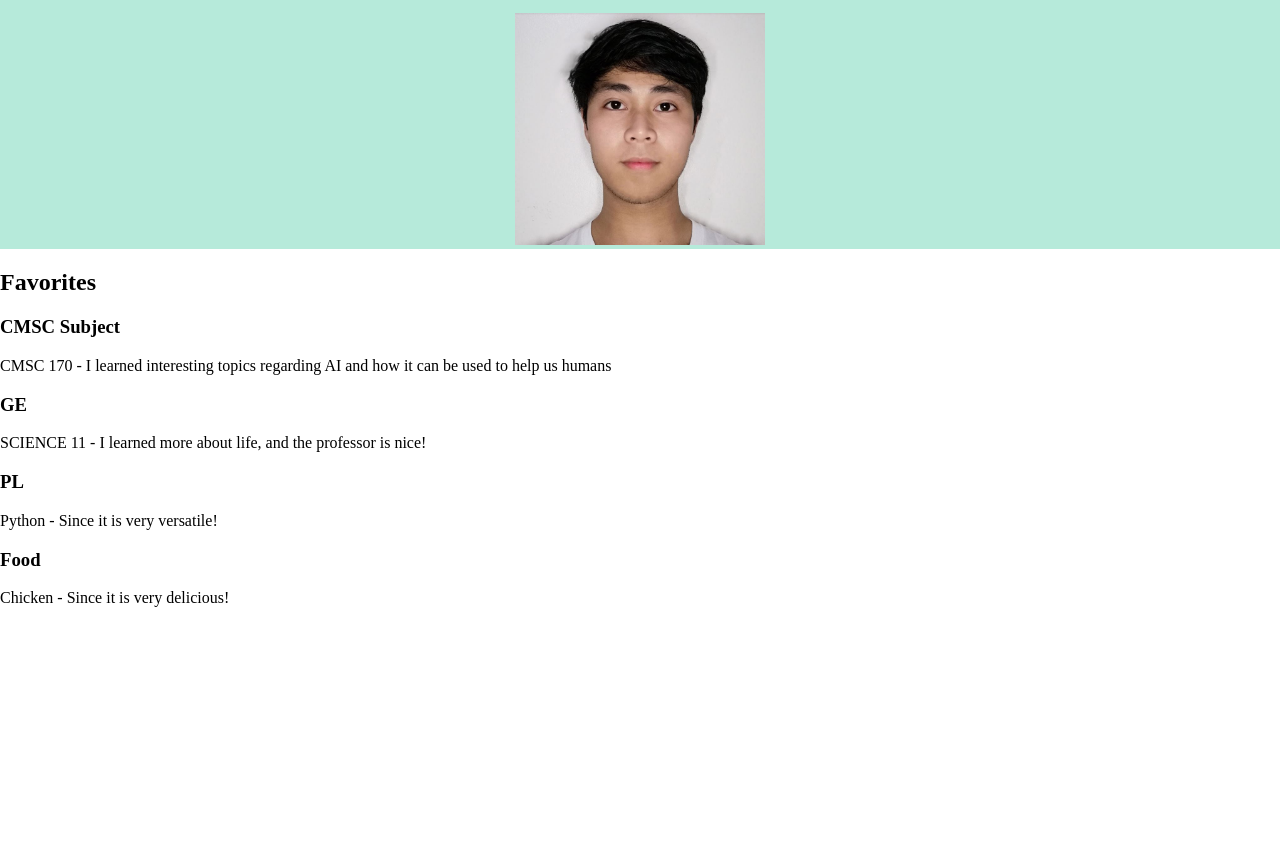
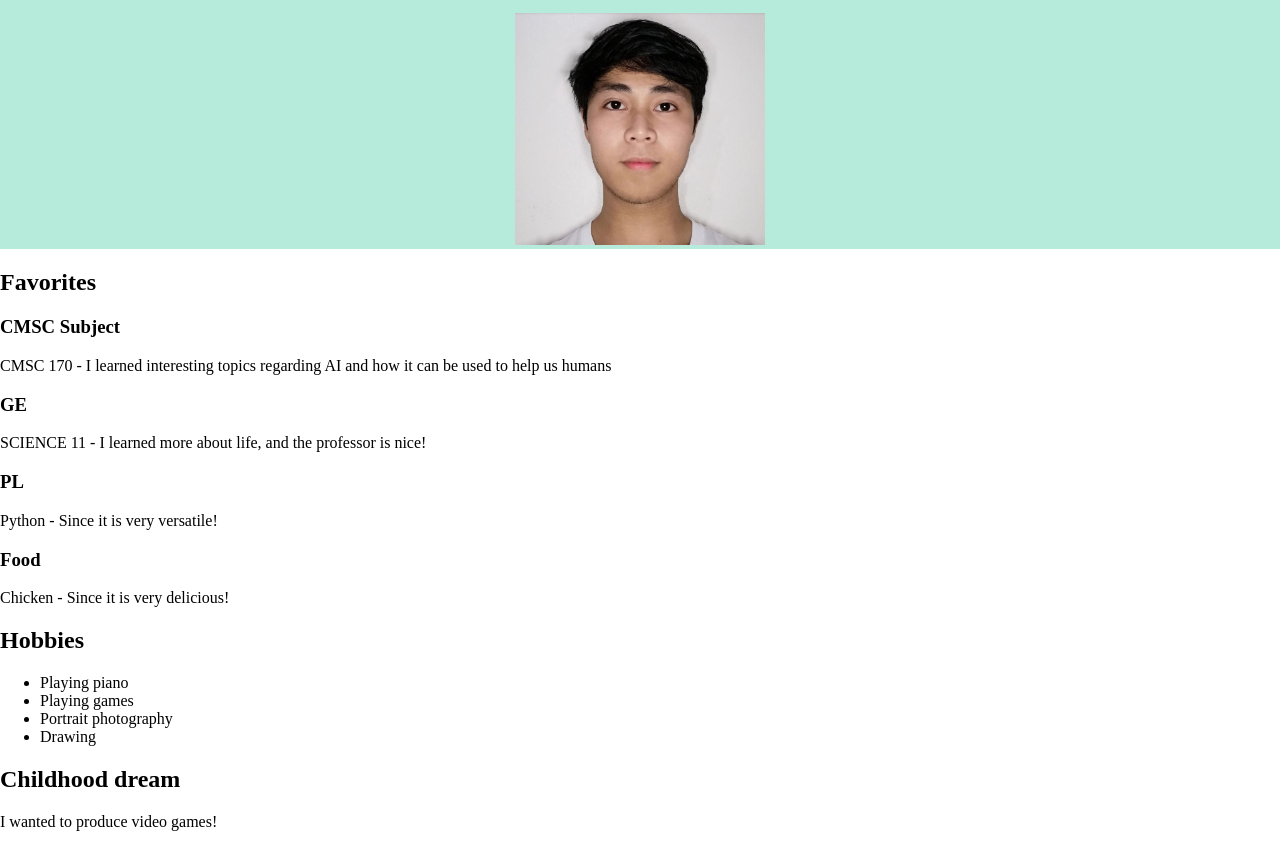
Before and after one commit to msdamalerio/msdamalerio.github.io, a plain HTML site: page index.html in a window 1280 px wide. Shown: the part 74-921 px from the top of the page. Before the commit the page ends 800 px from the top, so only its background shows below. Drawn offline with Linux system fonts and the light colour scheme.

Commit message:
add content for another branch

```diff
--- a/index.html
+++ b/index.html
@@ -30,5 +30,16 @@
 
         </div>
 
+        <h2>Hobbies</h2>
+        <ul>
+            <li>Playing piano</li>
+            <li>Playing games</li>
+            <li>Portrait photography</li>
+            <li>Drawing</li>
+        </ul>
+
+        <h2>Childhood dream</h2>
+        <p>I wanted to produce video games!</p>
+
     </body>
 </html>
```
